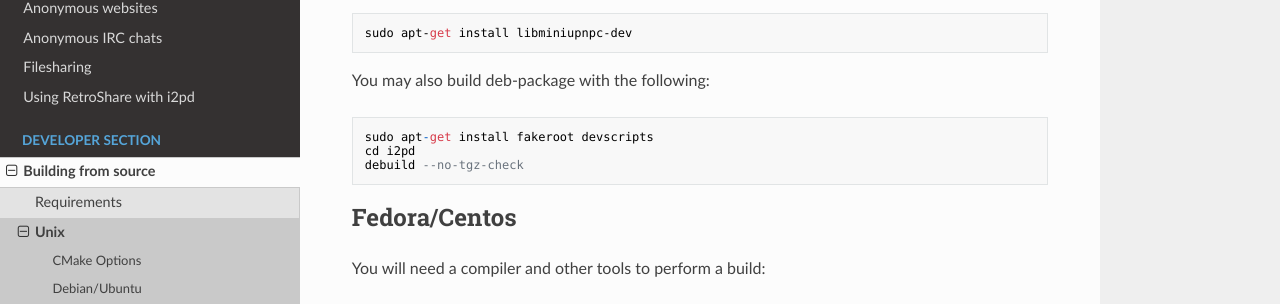
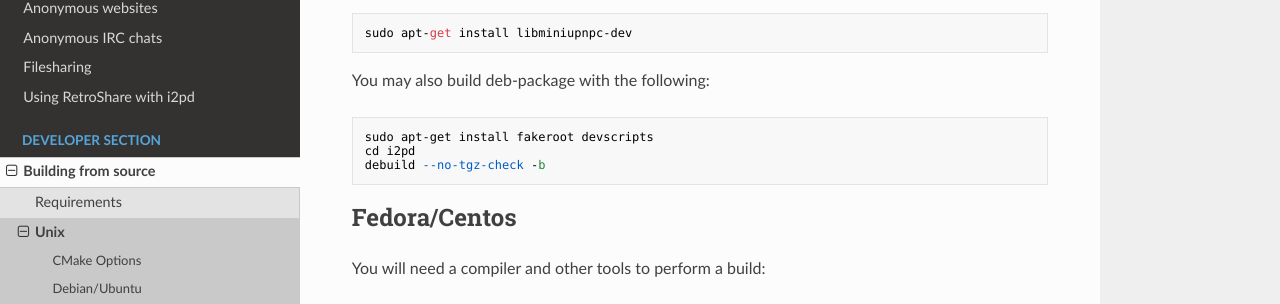
Before and after one commit to PurpleI2P/i2pd_docs_en, an MkDocs documentation site: the page built from docs/devs/building/unix.md, in a window 1280 px wide and 900 px high, scrolled down 1659 px. Shown: the part 130-434 px from the top of the window. Built offline with MkDocs 1.6.1, drawn with Linux system fonts in a browser that asks for light colours; nearby versions of some CDN libraries; old or Windows-style settings are respelled for this version of MkDocs.

```diff
--- a/docs/devs/building/unix.md
+++ b/docs/devs/building/unix.md
@@ -78,7 +78,7 @@ You may also build deb-package with the following:
 
 	sudo apt-get install fakeroot devscripts
 	cd i2pd
-	debuild --no-tgz-check
+	debuild --no-tgz-check -b
 
 Fedora/Centos
 -------------
```
